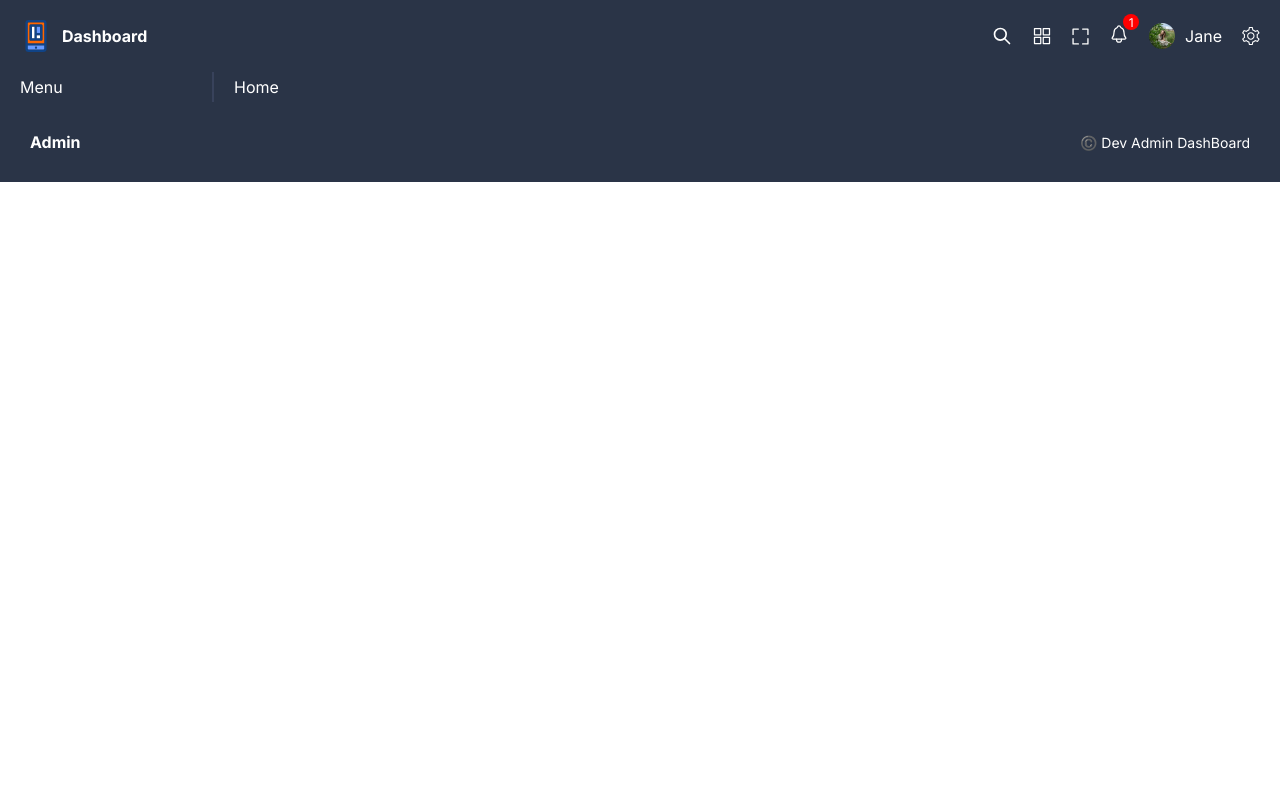
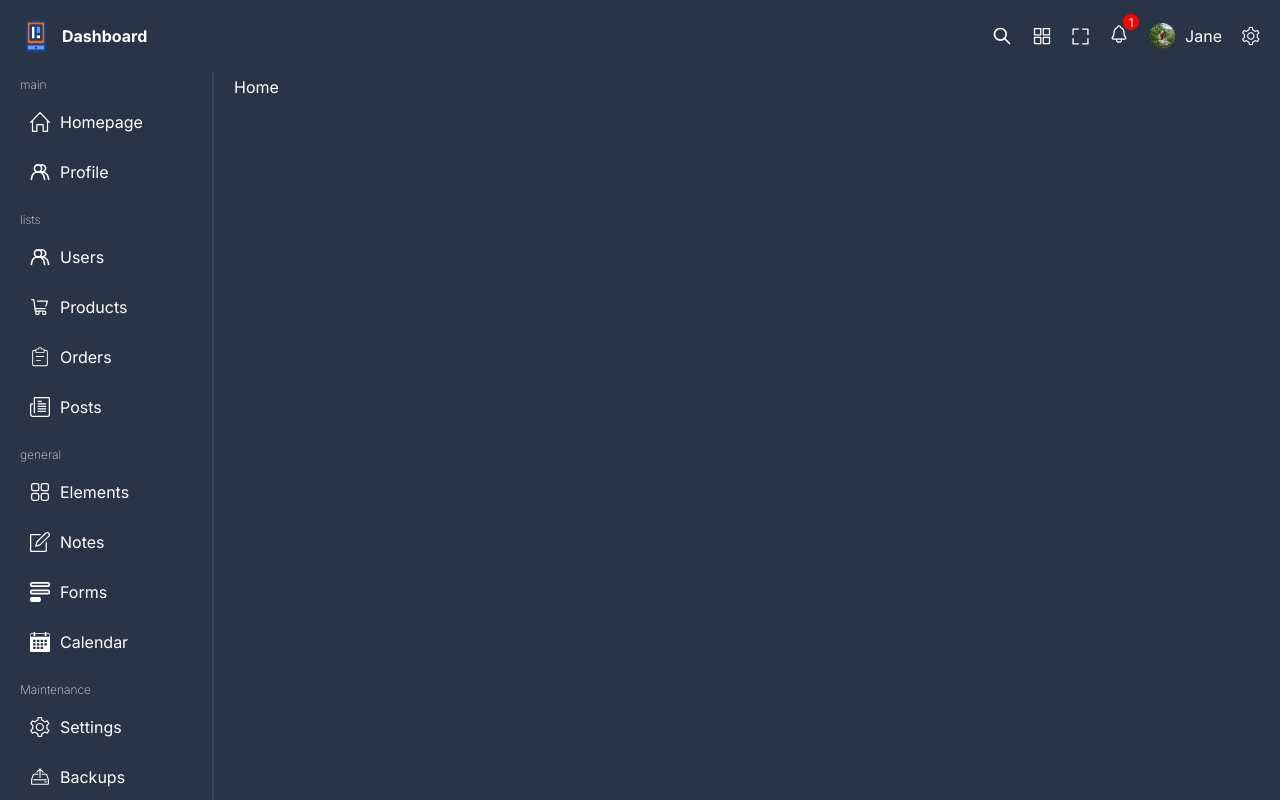
Before and after one commit to Andreeevna/Admin_Dashboard, a React (Vite) app: page / in a window 1280 px wide. Shown: the top 800 px of the page. Built offline with nearby package versions, Linux system fonts and the light colour scheme.

Commit message:
implemented the menu component

```diff
--- a/src/components/menu/Menu.tsx
+++ b/src/components/menu/Menu.tsx
@@ -1,5 +1,27 @@
+import { Link } from 'react-router-dom'
+import { menu } from './../../data.ts'
+import './menu.scss'
+
 const Menu = () => {
-	return <div>Menu</div>
+	return (
+		<div className='menu'>
+			{menu.map(item => {
+				return (
+					<div className='item' key={item.id}>
+						<span className='title'>{item.title}</span>
+						{item?.listItems?.map(listItem => {
+							return (
+								<Link to={listItem.url} className='listItem' key={listItem.id}>
+									<img src={listItem.icon} alt='list-icon' />
+									<span className='listItemTitle'>{listItem.title}</span>
+								</Link>
+							)
+						})}
+					</div>
+				)
+			})}
+		</div>
+	)
 }
 
 export default Menu
--- /dev/null
+++ b/src/components/menu/menu.css
@@ -0,0 +1 @@
+.menu .item{margin-bottom:20px;display:flex;flex-direction:column;gap:10px}.menu .item .title{font-size:12px;font-weight:200;color:#ddd}.menu .item .listItem{padding:10px;display:flex;align-items:center;gap:10px;border-radius:5pxs}.menu .item .listItem:hover{background-color:#38425b}
--- a/src/components/menu/menu.scss
+++ b/src/components/menu/menu.scss
@@ -0,0 +1,28 @@
+@import '../../styles/variables.scss';
+
+.menu {
+	.item {
+		margin-bottom: 20px;
+		display: flex;
+		flex-direction: column;
+		gap: 10px;
+
+		.title {
+			font-size: 12px;
+			font-weight: 200;
+			color: $soft-color;
+		}
+
+		.listItem {
+			padding: 10px;
+			display: flex;
+			align-items: center;
+			gap: 10px;
+			border-radius: 5pxs;
+
+			&:hover {
+				background-color: $soft-bg;
+			}
+		}
+	}
+}
--- /dev/null
+++ b/src/data.ts
@@ -0,0 +1,116 @@
+export const menu = [
+	{
+		id: 1,
+		title: 'main',
+		listItems: [
+			{
+				id: 1,
+				title: 'Homepage',
+				url: '/',
+				icon: 'home.svg',
+			},
+			{
+				id: 2,
+				title: 'Profile',
+				url: '/users/1',
+				icon: 'user.svg',
+			},
+		],
+	},
+	{
+		id: 2,
+		title: 'lists',
+		listItems: [
+			{
+				id: 1,
+				title: 'Users',
+				url: '/users',
+				icon: 'user.svg',
+			},
+			{
+				id: 2,
+				title: 'Products',
+				url: '/products',
+				icon: 'product.svg',
+			},
+			{
+				id: 3,
+				title: 'Orders',
+				url: '/orders',
+				icon: 'order.svg',
+			},
+			{
+				id: 4,
+				title: 'Posts',
+				url: '/posts',
+				icon: 'post2.svg',
+			},
+		],
+	},
+	{
+		id: 3,
+		title: 'general',
+		listItems: [
+			{
+				id: 1,
+				title: 'Elements',
+				url: '/',
+				icon: 'element.svg',
+			},
+			{
+				id: 2,
+				title: 'Notes',
+				url: '/',
+				icon: 'note.svg',
+			},
+			{
+				id: 3,
+				title: 'Forms',
+				url: '/',
+				icon: 'form.svg',
+			},
+			{
+				id: 4,
+				title: 'Calendar',
+				url: '/',
+				icon: 'calendar.svg',
+			},
+		],
+	},
+	{
+		id: 4,
+		title: 'Maintenance',
+		listItems: [
+			{
+				id: 1,
+				title: 'Settings',
+				url: '/',
+				icon: 'setting.svg',
+			},
+			{
+				id: 2,
+				title: 'Backups',
+				url: '/',
+				icon: 'backup.svg',
+			},
+		],
+	},
+	{
+		id: 5,
+		title: 'analytics',
+		listItems: [
+			{
+				id: 1,
+				title: 'Charts',
+				url: '/',
+				icon: 'chart.svg',
+			},
+			{
+				id: 2,
+				title: 'Logs',
+				url: '/',
+				icon: 'log.svg',
+			},
+		],
+	},
+]
```
